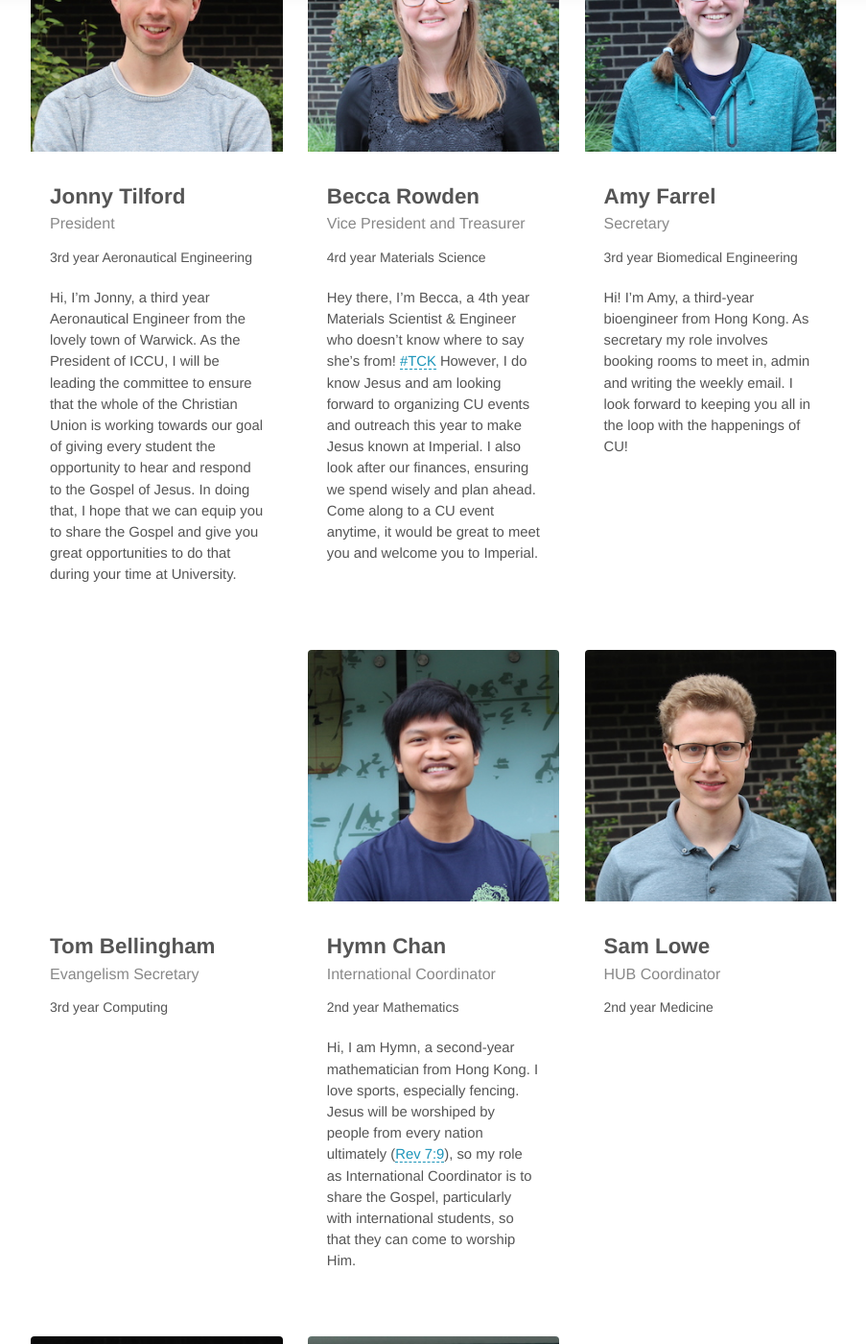
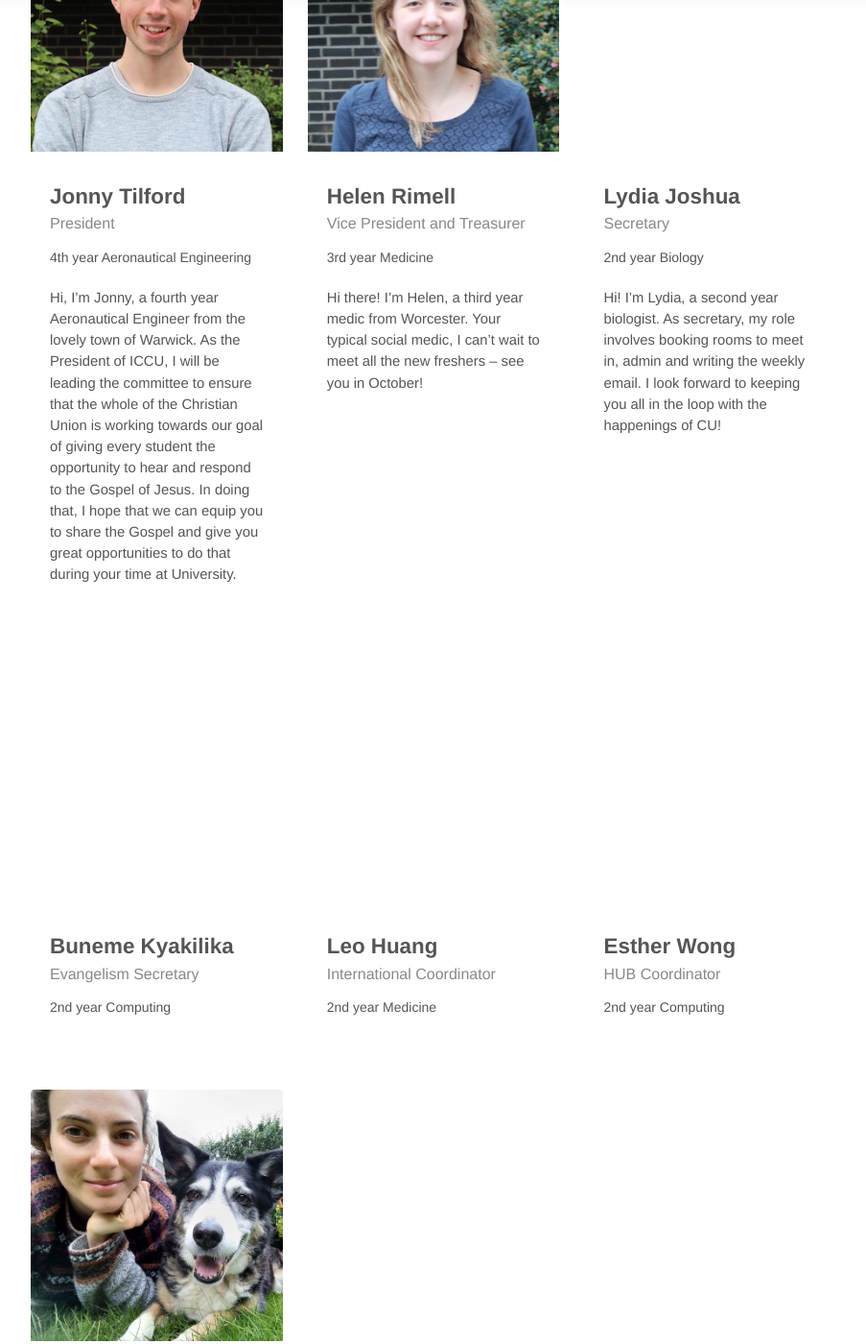
Before and after one commit to janczizikow/sleek, a Jekyll site: the page built from about.md, in a window 1280 px wide and 1400 px high, scrolled down 1106 px. Shown: the whole window at 96% size, without its empty margins (188-1091 px from the left). Built offline with Jekyll 4.4.1, drawn with Linux system fonts in a browser that asks for light colours; some of the changed text lies outside the part shown.

Commit message:
new committee and st andrews

```diff
--- a/_data/committee.yml
+++ b/_data/committee.yml
@@ -5,51 +5,47 @@
 # name:             their name
 # year-course:      year and course e.g. 3rd year Computing
 # bio:              also self-explanatory
-# image: committee/           the name of the image file in assets/img
+# image: committee/            the name of the image file in assets/img
 
 - position: President
   name: Jonny Tilford
-  year-course: 3rd year Aeronautical Engineering
-  bio: Hi, I’m Jonny, a third year Aeronautical Engineer from the lovely town of Warwick. As the President of ICCU, I will be leading the committee to ensure that the whole of the Christian Union is working towards our goal of giving every student the opportunity to hear and respond to the Gospel of Jesus. In doing that, I hope that we can equip you to share the Gospel and give you great opportunities to do that during your time at University.
+  year-course: 4th year Aeronautical Engineering
+  bio: Hi, I’m Jonny, a fourth year Aeronautical Engineer from the lovely town of Warwick. As the President of ICCU, I will be leading the committee to ensure that the whole of the Christian Union is working towards our goal of giving every student the opportunity to hear and respond to the Gospel of Jesus. In doing that, I hope that we can equip you to share the Gospel and give you great opportunities to do that during your time at University.
   image: committee/jonny.jpg
 
 - position: Vice President and Treasurer
-  name: Becca Rowden
-  year-course: 4rd year Materials Science
-  bio: Hey there, I’m Becca, a 4th year Materials Scientist & Engineer who doesn’t know where to say she’s from! <a href="https://en.wikipedia.org/wiki/Third_culture_kid">#TCK</a> However, I do know Jesus and am looking forward to organizing CU events and outreach this year to make Jesus known at Imperial. I also look after our finances, ensuring we spend wisely and plan ahead. Come along to a CU event anytime, it would be great to meet you and welcome you to Imperial.
-  image: committee/becca.jpg
+  name: Helen Rimell
+  year-course: 3rd year Medicine
+  bio: Hi there! I’m Helen, a third year medic from Worcester. Your typical social medic, I can’t wait to meet all the new freshers – see you in October!
+  image: committee/helen.jpg
 
 - position: Secretary
-  name: Amy Farrel
-  year-course: 3rd year Biomedical Engineering
-  bio: Hi! I’m Amy, a third-year bioengineer from Hong Kong. As secretary my role involves booking rooms to meet in, admin and writing the weekly email. I look forward to keeping you all in the loop with the happenings of CU!
-  image: committee/amy.jpg
+  name: Lydia Joshua
+  year-course: 2nd year Biology
+  bio: Hi! I’m Lydia, a second year biologist. As secretary, my role involves booking rooms to meet in, admin and writing the weekly email. I look forward to keeping you all in the loop with the happenings of CU!
 
 - position: Evangelism Secretary
-  name: Tom Bellingham
-  year-course: 3rd year Computing
+  name: Buneme Kyakilika
+  year-course: 2nd year Computing
   bio: ""
 
 - position: International Coordinator
-  name: Hymn Chan
-  year-course: 2nd year Mathematics
-  bio: Hi, I am Hymn, a second-year mathematician from Hong Kong. I love sports, especially fencing. Jesus will be worshiped by people from every nation ultimately (<a href="https://www.biblegateway.com/passage/?search=Revelation%207:9">Rev 7:9</a>), so my role as International Coordinator is to share the Gospel, particularly with international students, so that they can come to worship Him.
-  image: committee/hymn.jpg
+  name: Leo Huang
+  year-course: 2nd year Medicine
+  bio: ""
 
 - position: HUB Coordinator
-  name: Sam Lowe
-  year-course: 2nd year Medicine
+  name: Esther Wong
+  year-course: 2nd year Computing
   bio: ""
-  image: committee/sam_lowe.jpg
 
 - position: Prayer Secretary
-  name: Anna Wilson
-  year-course: 2nd year Physics
-  bio: Hey there, I’m Becca, a 4th year Materials Scientist & Engineer who doesn’t know where to say she’s from! <a href="https://en.wikipedia.org/wiki/Third_culture_kid">#TCK</a> However, I do know Jesus and am looking forward to organizing CU events and outreach this year to make Jesus known at Imperial. I also look after our finances, ensuring we spend wisely and plan ahead. Come along to a CU event anytime, it would be great to meet you and welcome you to Imperial.
-  image: committee/anna.jpg
+  name: Katie Rhodes
+  year-course: 4th year Geology
+  bio: I'm Katie, a dinosaur and bacon enthusiast from Southampton. I'm the CU breakfast provider and I love getting our CU family together for prayer times. We meet up to pray on Friday mornings and I'm stoked to see all your faces there.<br /><br /><em>"There has never been a sadness that can't be cured by breakfast food" ~ Ron Swanson.</em>
+  image: committee/katie.jpg
 
 - position: Events Coordinator
-  name: Helen Rimell
-  year-course: 2nd year Medicine
-  bio: Hi there! I’m Helen, a second year medic from Worcester. As Events Coordinator this year, my role is to help with organising some of our outreach events like Carol service. Your typical social medic, I can’t wait to meet all the new freshers – see you in October!
-  image: committee/helen.jpg
+  name: Franz Tapia Chaca
+  year-course: 4th year Bioengineering
+  bio: ""
```
Also changed, not shown: _data/churches.yml (+12 -12 lines), assets/img/churches/st-andrews.jpg, assets/img/committee/amy.jpg (deleted), assets/img/committee/anna.jpg (deleted), assets/img/committee/becca.jpg (deleted), assets/img/committee/hymn.jpg (deleted), assets/img/committee/katie.jpg (added), assets/img/committee/sam_lowe.jpg (deleted).
